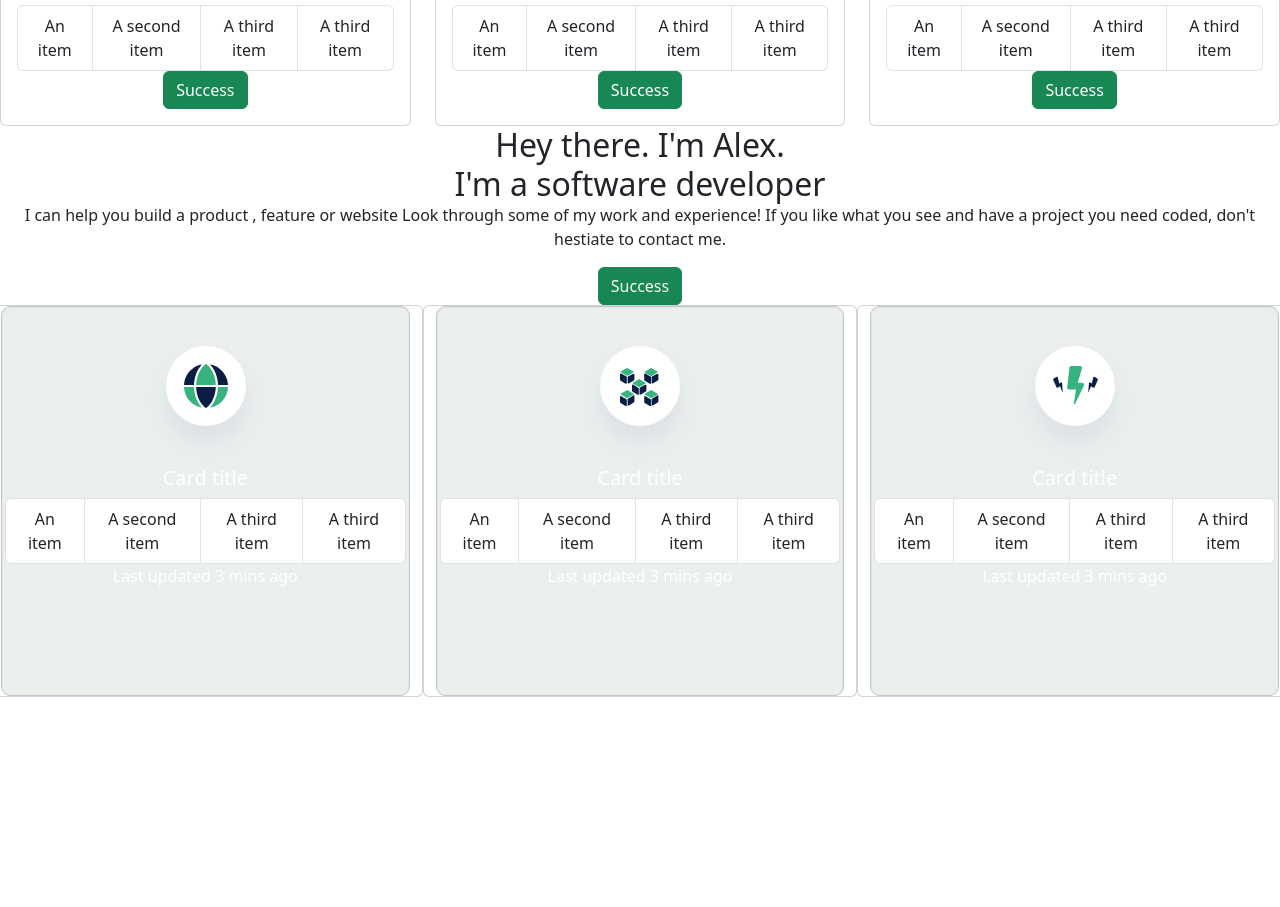
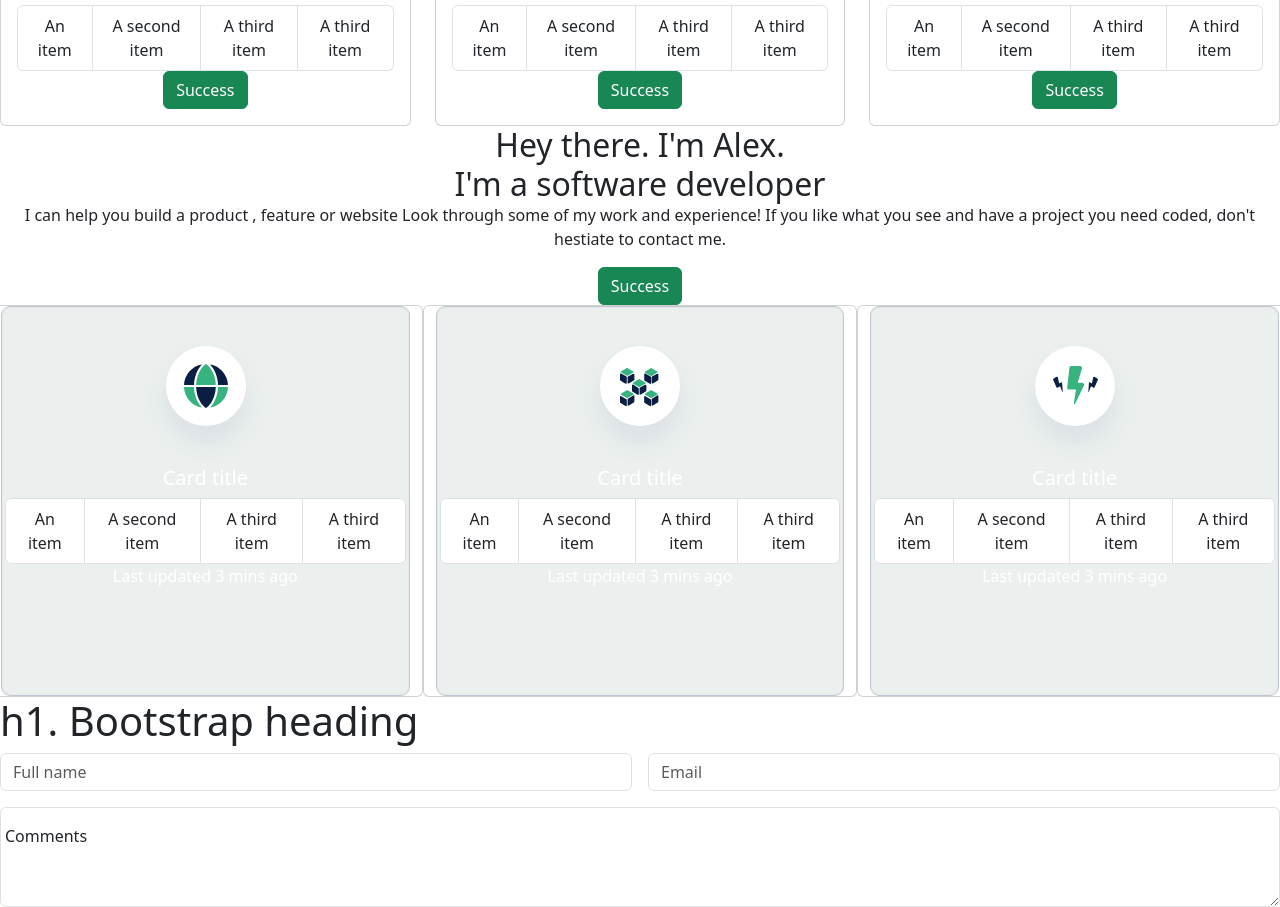
Before and after one commit to Abdelaziz-Mahdi/bootstrap-portfolio, a plain HTML site: page index.html in a window 1280 px wide. Shown: the part 666-1573 px from the top of the page. Before the commit the page ends 1363 px from the top, so only its background shows below. Drawn offline with nearby package versions, Linux system fonts and the light colour scheme.

Commit message:
Add contact section, submit button still missing

```diff
--- a/index.html
+++ b/index.html
@@ -482,6 +482,39 @@
       </div>
     </section>
 
+    <section>
+      <p class="h1">h1. Bootstrap heading</p>
+      <aside>
+        <div class="row g-3">
+          <div class="col">
+            <input
+              type="text"
+              class="form-control"
+              placeholder="Full name"
+              aria-label="First name"
+            />
+          </div>
+          <div class="col">
+            <input
+              type="email"
+              class="form-control"
+              placeholder="Email"
+              aria-label="Last name"
+            />
+          </div>
+          <div class="form-floating">
+            <textarea
+              class="form-control"
+              placeholder="Leave a comment here"
+              id="floatingTextarea2"
+              style="height: 100px"
+            ></textarea>
+            <label for="floatingTextarea2">Comments</label>
+          </div>
+        </div>
+      </aside>
+    </section>
+
     <script
       src="https://cdn.jsdelivr.net/npm/bootstrap@5.3.0-alpha1/dist/js/bootstrap.bundle.min.js"
       integrity="sha384-w76AqPfDkMBDXo30jS1Sgez6pr3x5MlQ1ZAGC+nuZB+EYdgRZgiwxhTBTkF7CXvN"
```
